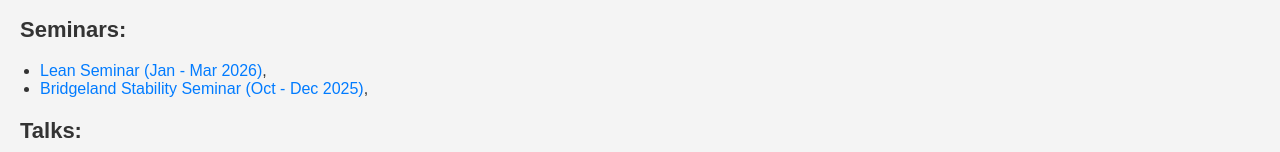
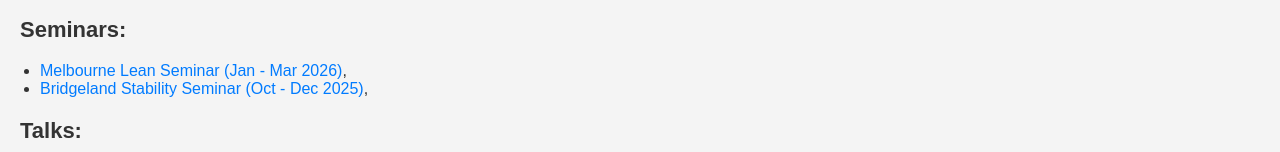
Before and after one commit to AdamMonteleone/AdamMonteleone.github.io, a plain HTML site: page index.html in a window 1280 px wide. Shown: the part 394-546 px from the top of the page. Drawn offline with nearby package versions, Linux system fonts and the light colour scheme.

Commit message:
Update seminar link to Melbourne Lean Seminar

```diff
--- a/index.html
+++ b/index.html
@@ -129,7 +129,7 @@
 
 <h2>Seminars:</h2>
 <ul>
-  <li><a href="https://mcdoll.github.io/leanseminar.html">Lean Seminar (Jan - Mar 2026)</a>,
+  <li><a href="https://mcdoll.github.io/leanseminar.html">Melbourne Lean Seminar (Jan - Mar 2026)</a>,
   </li>
   <li><a href="/seminars/bridgeland-stability/">Bridgeland Stability Seminar (Oct - Dec 2025)</a>,
   </li>
```
